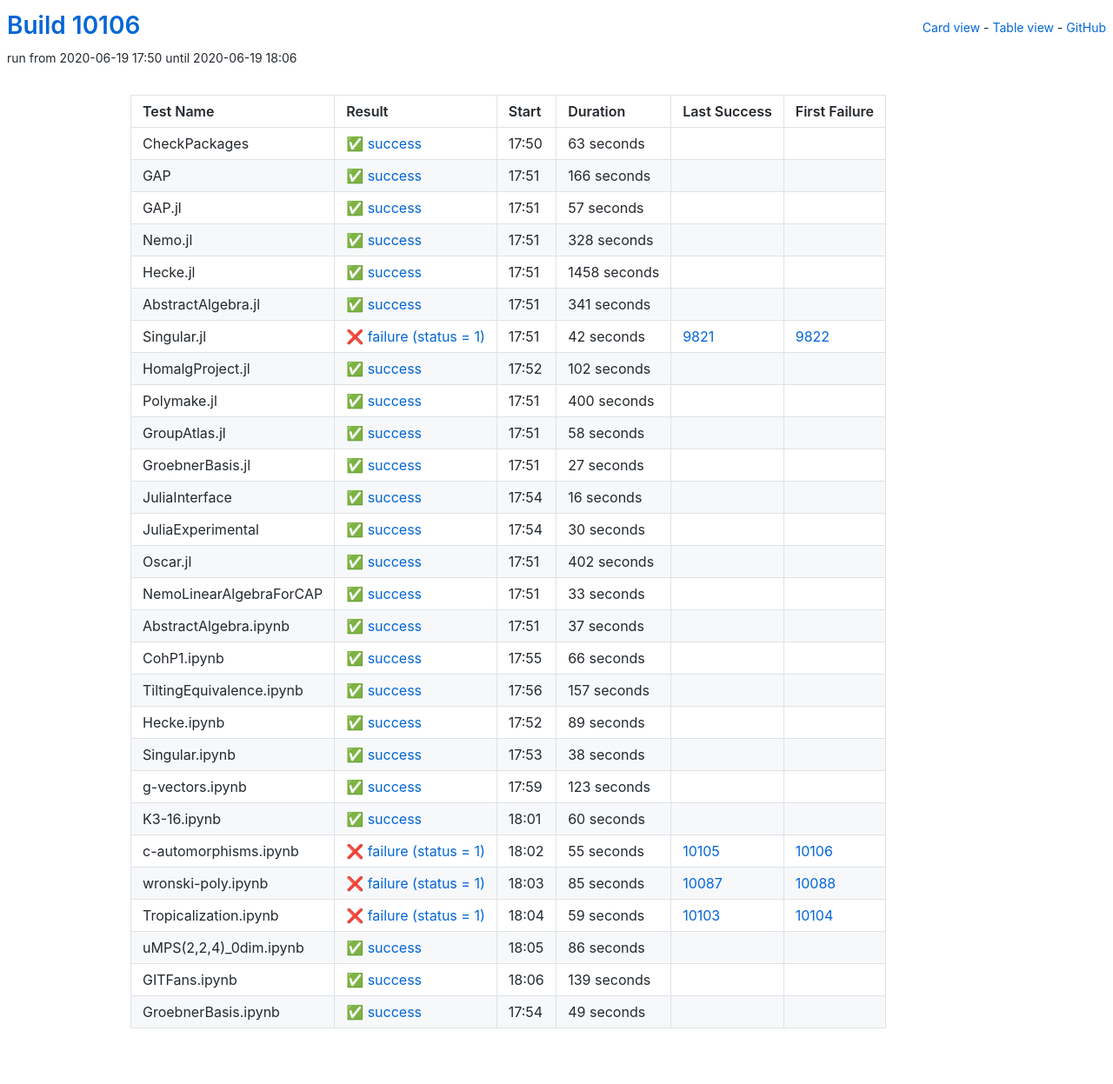
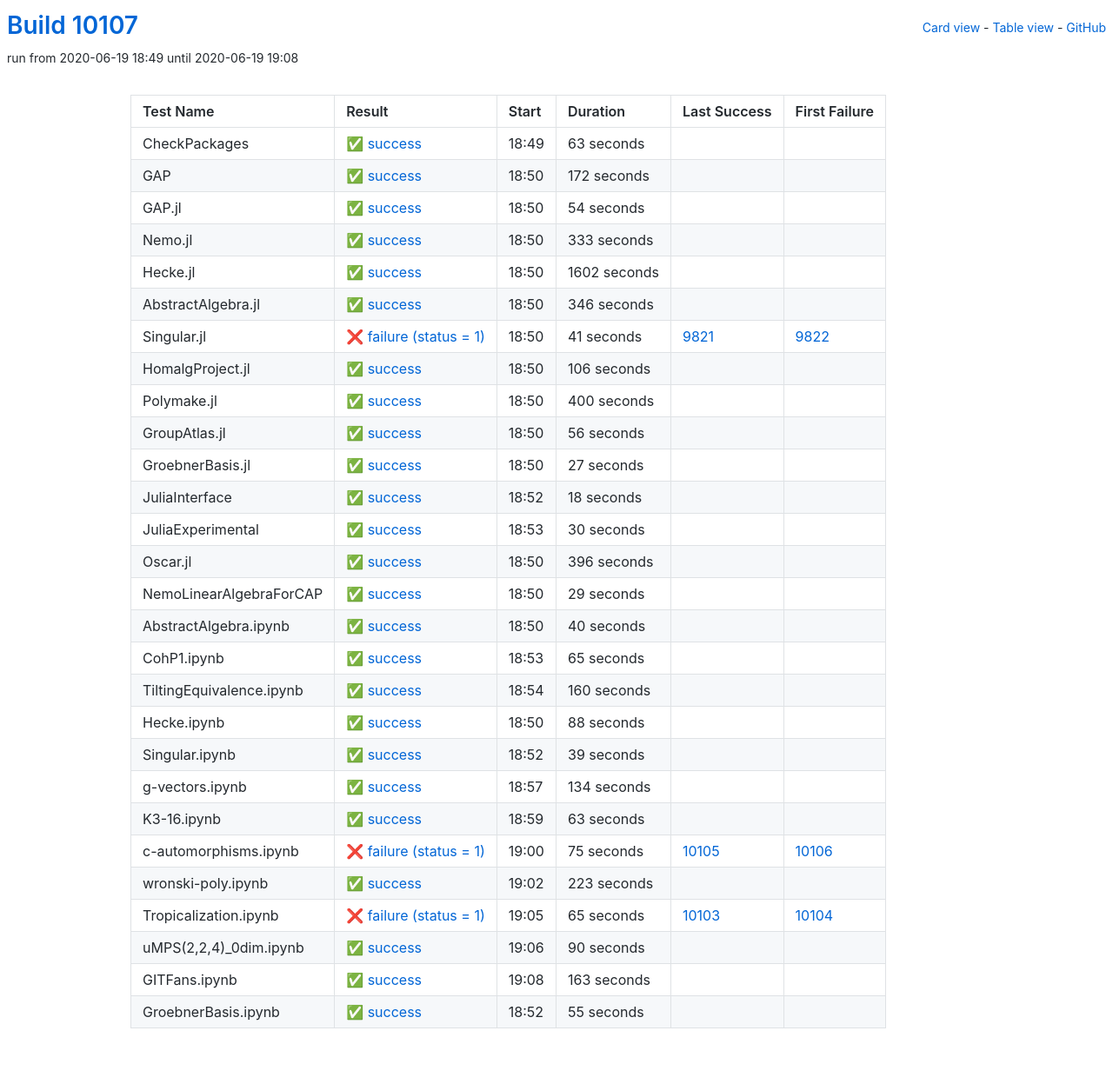
Before and after one commit to oscar-system/oscar-ci-status, a Jekyll site: the page built from table.html, in a window 1280 px wide. Shown: the whole page at 87% size. Built offline with Jekyll 4.4.1, drawn with Linux system fonts in a browser that asks for light colours.

Commit message:
Build #10107

```diff
--- a/_data/ci.yml
+++ b/_data/ci.yml
@@ -1,6 +1,6 @@
 ---
-build: 10106
-build_url: https://oscarci.mathematik.uni-kl.de/job/oscar/10106/
+build: 10107
+build_url: https://oscarci.mathematik.uni-kl.de/job/oscar/10107/
 job: oscar
 organization: oscar-system
 repo: oscar-ci-status
@@ -8,8 +8,8 @@
 tests:
 - name: CheckPackages
   id: checkpackages
-  log: https://oscarci.mathematik.uni-kl.de/job/oscar/10106/artifact/logs/build-10106/CheckPackages.log
-  start: 2020-06-19 17:50
+  log: https://oscarci.mathematik.uni-kl.de/job/oscar/10107/artifact/logs/build-10107/CheckPackages.log
+  start: 2020-06-19 18:49
   success: true
   exitcode: 0
   status: success
@@ -20,92 +20,92 @@
   first_failure_url:
 - name: GAP
   id: gap
-  log: https://oscarci.mathematik.uni-kl.de/job/oscar/10106/artifact/logs/build-10106/GAP.log
-  start: 2020-06-19 17:51
+  log: https://oscarci.mathematik.uni-kl.de/job/oscar/10107/artifact/logs/build-10107/GAP.log
+  start: 2020-06-19 18:50
   success: true
   exitcode: 0
   status: success
-  duration: 166
+  duration: 172
   last_success: false
   last_success_url:
   first_failure: false
   first_failure_url:
 - name: GAP.jl
   id: gap-jl
-  log: https://oscarci.mathematik.uni-kl.de/job/oscar/10106/artifact/logs/build-10106/GAP.jl.log
-  start: 2020-06-19 17:51
+  log: https://oscarci.mathematik.uni-kl.de/job/oscar/10107/artifact/logs/build-10107/GAP.jl.log
+  start: 2020-06-19 18:50
   success: true
   exitcode: 0
   status: success
-  duration: 57
+  duration: 54
   last_success: false
   last_success_url:
   first_failure: false
   first_failure_url:
 - name: Nemo.jl
   id: nemo-jl
-  log: https://oscarci.mathematik.uni-kl.de/job/oscar/10106/artifact/logs/build-10106/Nemo.jl.log
-  start: 2020-06-19 17:51
+  log: https://oscarci.mathematik.uni-kl.de/job/oscar/10107/artifact/logs/build-10107/Nemo.jl.log
+  start: 2020-06-19 18:50
   success: true
   exitcode: 0
   status: success
-  duration: 328
+  duration: 333
   last_success: false
   last_success_url:
   first_failure: false
   first_failure_url:
 - name: Hecke.jl
   id: hecke-jl
-  log: https://oscarci.mathematik.uni-kl.de/job/oscar/10106/artifact/logs/build-10106/Hecke.jl.log
-  start: 2020-06-19 17:51
+  log: https://oscarci.mathematik.uni-kl.de/job/oscar/10107/artifact/logs/build-10107/Hecke.jl.log
+  start: 2020-06-19 18:50
   success: true
   exitcode: 0
   status: success
-  duration: 1458
+  duration: 1602
   last_success: false
   last_success_url:
   first_failure: false
   first_failure_url:
 - name: AbstractAlgebra.jl
   id: abstractalgebra-jl
-  log: https://oscarci.mathematik.uni-kl.de/job/oscar/10106/artifact/logs/build-10106/AbstractAlgebra.jl.log
-  start: 2020-06-19 17:51
+  log: https://oscarci.mathematik.uni-kl.de/job/oscar/10107/artifact/logs/build-10107/AbstractAlgebra.jl.log
+  start: 2020-06-19 18:50
   success: true
   exitcode: 0
   status: success
-  duration: 341
+  duration: 346
   last_success: false
   last_success_url:
   first_failure: false
   first_failure_url:
 - name: Singular.jl
   id: singular-jl
-  log: https://oscarci.mathematik.uni-kl.de/job/oscar/10106/artifact/logs/build-10106/Singular.jl.log
-  start: 2020-06-19 17:51
+  log: https://oscarci.mathematik.uni-kl.de/job/oscar/10107/artifact/logs/build-10107/Singular.jl.log
+  start: 2020-06-19 18:50
   success: false
   exitcode: 1
   status: failure
-  duration: 42
+  duration: 41
   last_success: 9821
   last_success_url: https://oscarci.mathematik.uni-kl.de/job/oscar/9821/
   first_failure: 9822
   first_failure_url: https://oscarci.mathematik.uni-kl.de/job/oscar/9822/
 - name: HomalgProject.jl
   id: homalgproject-jl
-  log: https://oscarci.mathematik.uni-kl.de/job/oscar/10106/artifact/logs/build-10106/HomalgProject.jl.log
-  start: 2020-06-19 17:52
+  log: https://oscarci.mathematik.uni-kl.de/job/oscar/10107/artifact/logs/build-10107/HomalgProject.jl.log
+  start: 2020-06-19 18:50
   success: true
   exitcode: 0
   status: success
-  duration: 102
+  duration: 106
   last_success: false
   last_success_url:
   first_failure: false
   first_failure_url:
 - name: Polymake.jl
   id: polymake-jl
-  log: https://oscarci.mathematik.uni-kl.de/job/oscar/10106/artifact/logs/build-10106/Polymake.jl.log
-  start: 2020-06-19 17:51
+  log: https://oscarci.mathematik.uni-kl.de/job/oscar/10107/artifact/logs/build-10107/Polymake.jl.log
+  start: 2020-06-19 18:50
   success: true
   exitcode: 0
   status: success
@@ -116,20 +116,20 @@
   first_failure_url:
 - name: GroupAtlas.jl
   id: groupatlas-jl
-  log: https://oscarci.mathematik.uni-kl.de/job/oscar/10106/artifact/logs/build-10106/GroupAtlas.jl.log
-  start: 2020-06-19 17:51
+  log: https://oscarci.mathematik.uni-kl.de/job/oscar/10107/artifact/logs/build-10107/GroupAtlas.jl.log
+  start: 2020-06-19 18:50
   success: true
   exitcode: 0
   status: success
-  duration: 58
+  duration: 56
   last_success: false
   last_success_url:
   first_failure: false
   first_failure_url:
 - name: GroebnerBasis.jl
   id: groebnerbasis-jl
-  log: https://oscarci.mathematik.uni-kl.de/job/oscar/10106/artifact/logs/build-10106/GroebnerBasis.jl.log
-  start: 2020-06-19 17:51
+  log: https://oscarci.mathematik.uni-kl.de/job/oscar/10107/artifact/logs/build-10107/GroebnerBasis.jl.log
+  start: 2020-06-19 18:50
   success: true
   exitcode: 0
   status: success
@@ -140,20 +140,20 @@
   first_failure_url:
 - name: JuliaInterface
   id: juliainterface
-  log: https://oscarci.mathematik.uni-kl.de/job/oscar/10106/artifact/logs/build-10106/JuliaInterface.log
-  start: 2020-06-19 17:54
+  log: https://oscarci.mathematik.uni-kl.de/job/oscar/10107/artifact/logs/build-10107/JuliaInterface.log
+  start: 2020-06-19 18:52
   success: true
   exitcode: 0
   status: success
-  duration: 16
+  duration: 18
   last_success: false
   last_success_url:
   first_failure: false
   first_failure_url:
 - name: JuliaExperimental
   id: juliaexperimental
-  log: https://oscarci.mathematik.uni-kl.de/job/oscar/10106/artifact/logs/build-10106/JuliaExperimental.log
-  start: 2020-06-19 17:54
+  log: https://oscarci.mathematik.uni-kl.de/job/oscar/10107/artifact/logs/build-10107/JuliaExperimental.log
+  start: 2020-06-19 18:53
   success: true
   exitcode: 0
   status: success
@@ -164,180 +164,180 @@
   first_failure_url:
 - name: Oscar.jl
   id: oscar-jl
-  log: https://oscarci.mathematik.uni-kl.de/job/oscar/10106/artifact/logs/build-10106/Oscar.jl.log
-  start: 2020-06-19 17:51
+  log: https://oscarci.mathematik.uni-kl.de/job/oscar/10107/artifact/logs/build-10107/Oscar.jl.log
+  start: 2020-06-19 18:50
   success: true
   exitcode: 0
   status: success
-  duration: 402
+  duration: 396
   last_success: false
   last_success_url:
   first_failure: false
   first_failure_url:
 - name: NemoLinearAlgebraForCAP
   id: nemolinearalgebraforcap
-  log: https://oscarci.mathematik.uni-kl.de/job/oscar/10106/artifact/logs/build-10106/NemoLinearAlgebraForCAP.log
-  start: 2020-06-19 17:51
+  log: https://oscarci.mathematik.uni-kl.de/job/oscar/10107/artifact/logs/build-10107/NemoLinearAlgebraForCAP.log
+  start: 2020-06-19 18:50
   success: true
   exitcode: 0
   status: success
-  duration: 33
+  duration: 29
   last_success: false
   last_success_url:
   first_failure: false
   first_failure_url:
 - name: AbstractAlgebra.ipynb
   id: abstractalgebra-ipynb
-  log: https://oscarci.mathematik.uni-kl.de/job/oscar/10106/artifact/logs/build-10106/AbstractAlgebra.ipynb.log
-  start: 2020-06-19 17:51
+  log: https://oscarci.mathematik.uni-kl.de/job/oscar/10107/artifact/logs/build-10107/AbstractAlgebra.ipynb.log
+  start: 2020-06-19 18:50
   success: true
   exitcode: 0
   status: success
-  duration: 37
+  duration: 40
   last_success: false
   last_success_url:
   first_failure: false
   first_failure_url:
 - name: CohP1.ipynb
   id: cohp1-ipynb
-  log: https://oscarci.mathematik.uni-kl.de/job/oscar/10106/artifact/logs/build-10106/CohP1.ipynb.log
-  start: 2020-06-19 17:55
+  log: https://oscarci.mathematik.uni-kl.de/job/oscar/10107/artifact/logs/build-10107/CohP1.ipynb.log
+  start: 2020-06-19 18:53
   success: true
   exitcode: 0
   status: success
-  duration: 66
+  duration: 65
   last_success: false
   last_success_url:
   first_failure: false
   first_failure_url:
 - name: TiltingEquivalence.ipynb
   id: tiltingequivalence-ipynb
-  log: https://oscarci.mathematik.uni-kl.de/job/oscar/10106/artifact/logs/build-10106/TiltingEquivalence.ipynb.log
-  start: 2020-06-19 17:56
+  log: https://oscarci.mathematik.uni-kl.de/job/oscar/10107/artifact/logs/build-10107/TiltingEquivalence.ipynb.log
+  start: 2020-06-19 18:54
   success: true
   exitcode: 0
   status: success
-  duration: 157
+  duration: 160
   last_success: false
   last_success_url:
   first_failure: false
   first_failure_url:
 - name: Hecke.ipynb
   id: hecke-ipynb
-  log: https://oscarci.mathematik.uni-kl.de/job/oscar/10106/artifact/logs/build-10106/Hecke.ipynb.log
-  start: 2020-06-19 17:52
+  log: https://oscarci.mathematik.uni-kl.de/job/oscar/10107/artifact/logs/build-10107/Hecke.ipynb.log
+  start: 2020-06-19 18:50
   success: true
   exitcode: 0
   status: success
-  duration: 89
+  duration: 88
   last_success: false
   last_success_url:
   first_failure: false
   first_failure_url:
 - name: Singular.ipynb
   id: singular-ipynb
-  log: https://oscarci.mathematik.uni-kl.de/job/oscar/10106/artifact/logs/build-10106/Singular.ipynb.log
-  start: 2020-06-19 17:53
+  log: https://oscarci.mathematik.uni-kl.de/job/oscar/10107/artifact/logs/build-10107/Singular.ipynb.log
+  start: 2020-06-19 18:52
   success: true
   exitcode: 0
   status: success
-  duration: 38
+  duration: 39
   last_success: false
   last_success_url:
   first_failure: false
   first_failure_url:
 - name: g-vectors.ipynb
   id: g-vectors-ipynb
-  log: https://oscarci.mathematik.uni-kl.de/job/oscar/10106/artifact/logs/build-10106/g-vectors.ipynb.log
-  start: 2020-06-19 17:59
+  log: https://oscarci.mathematik.uni-kl.de/job/oscar/10107/artifact/logs/build-10107/g-vectors.ipynb.log
+  start: 2020-06-19 18:57
   success: true
   exitcode: 0
   status: success
-  duration: 123
+  duration: 134
   last_success: false
   last_success_url:
   first_failure: false
   first_failure_url:
 - name: K3-16.ipynb
   id: k3-16-ipynb
-  log: https://oscarci.mathematik.uni-kl.de/job/oscar/10106/artifact/logs/build-10106/K3-16.ipynb.log
-  start: 2020-06-19 18:01
+  log: https://oscarci.mathematik.uni-kl.de/job/oscar/10107/artifact/logs/build-10107/K3-16.ipynb.log
+  start: 2020-06-19 18:59
   success: true
   exitcode: 0
   status: success
-  duration: 60
+  duration: 63
   last_success: false
   last_success_url:
   first_failure: false
   first_failure_url:
 - name: c-automorphisms.ipynb
   id: c-automorphisms-ipynb
-  log: https://oscarci.mathematik.uni-kl.de/job/oscar/10106/artifact/logs/build-10106/c-automorphisms.ipynb.log
-  start: 2020-06-19 18:02
+  log: https://oscarci.mathematik.uni-kl.de/job/oscar/10107/artifact/logs/build-10107/c-automorphisms.ipynb.log
+  start: 2020-06-19 19:00
   success: false
   exitcode: 1
   status: failure
-  duration: 55
+  duration: 75
   last_success: 10105
   last_success_url: https://oscarci.mathematik.uni-kl.de/job/oscar/10105/
   first_failure: 10106
   first_failure_url: https://oscarci.mathematik.uni-kl.de/job/oscar/10106/
 - name: wronski-poly.ipynb
   id: wronski-poly-ipynb
-  log: https://oscarci.mathematik.uni-kl.de/job/oscar/10106/artifact/logs/build-10106/wronski-poly.ipynb.log
-  start: 2020-06-19 18:03
+  log: https://oscarci.mathematik.uni-kl.de/job/oscar/10107/artifact/logs/build-10107/wronski-poly.ipynb.log
+  start: 2020-06-19 19:02
+  success: true
+  exitcode: 0
+  status: success
+  duration: 223
+  last_success: false
+  last_success_url:
+  first_failure: false
+  first_failure_url:
+- name: Tropicalization.ipynb
+  id: tropicalization-ipynb
+  log: https://oscarci.mathematik.uni-kl.de/job/oscar/10107/artifact/logs/build-10107/Tropicalization.ipynb.log
+  start: 2020-06-19 19:05
   success: false
   exitcode: 1
   status: failure
-  duration: 85
-  last_success: 10087
-  last_success_url: https://oscarci.mathematik.uni-kl.de/job/oscar/10087/
-  first_failure: 10088
-  first_failure_url: https://oscarci.mathematik.uni-kl.de/job/oscar/10088/
-- name: Tropicalization.ipynb
-  id: tropicalization-ipynb
-  log: https://oscarci.mathematik.uni-kl.de/job/oscar/10106/artifact/logs/build-10106/Tropicalization.ipynb.log
-  start: 2020-06-19 18:04
-  success: false
-  exitcode: 1
-  status: failure
-  duration: 59
+  duration: 65
   last_success: 10103
   last_success_url: https://oscarci.mathematik.uni-kl.de/job/oscar/10103/
   first_failure: 10104
   first_failure_url: https://oscarci.mathematik.uni-kl.de/job/oscar/10104/
 - name: uMPS(2,2,4)_0dim.ipynb
   id: umps-2-2-4-0dim-ipynb
-  log: https://oscarci.mathematik.uni-kl.de/job/oscar/10106/artifact/logs/build-10106/uMPS-2-2-4-_0dim.ipynb.log
-  start: 2020-06-19 18:05
+  log: https://oscarci.mathematik.uni-kl.de/job/oscar/10107/artifact/logs/build-10107/uMPS-2-2-4-_0dim.ipynb.log
+  start: 2020-06-19 19:06
   success: true
   exitcode: 0
   status: success
-  duration: 86
+  duration: 90
   last_success: false
   last_success_url:
   first_failure: false
   first_failure_url:
 - name: GITFans.ipynb
   id: gitfans-ipynb
-  log: https://oscarci.mathematik.uni-kl.de/job/oscar/10106/artifact/logs/build-10106/GITFans.ipynb.log
-  start: 2020-06-19 18:06
+  log: https://oscarci.mathematik.uni-kl.de/job/oscar/10107/artifact/logs/build-10107/GITFans.ipynb.log
+  start: 2020-06-19 19:08
   success: true
   exitcode: 0
   status: success
-  duration: 139
+  duration: 163
   last_success: false
   last_success_url:
   first_failure: false
   first_failure_url:
 - name: GroebnerBasis.ipynb
   id: groebnerbasis-ipynb
-  log: https://oscarci.mathematik.uni-kl.de/job/oscar/10106/artifact/logs/build-10106/GroebnerBasis.ipynb.log
-  start: 2020-06-19 17:54
+  log: https://oscarci.mathematik.uni-kl.de/job/oscar/10107/artifact/logs/build-10107/GroebnerBasis.ipynb.log
+  start: 2020-06-19 18:52
   success: true
   exitcode: 0
   status: success
-  duration: 49
+  duration: 55
   last_success: false
   last_success_url:
   first_failure: false
```
Also changed, not shown: README.md.
